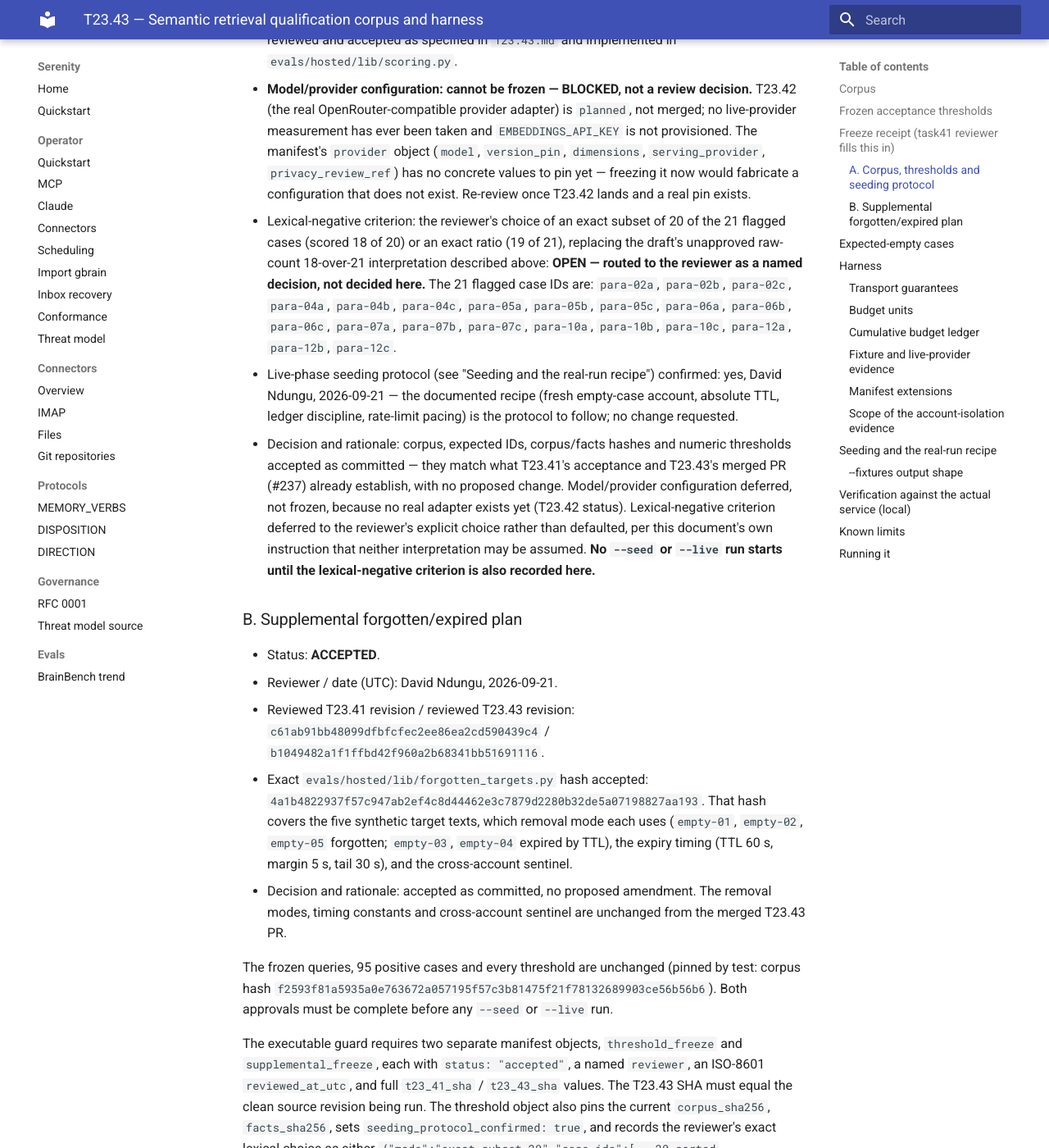
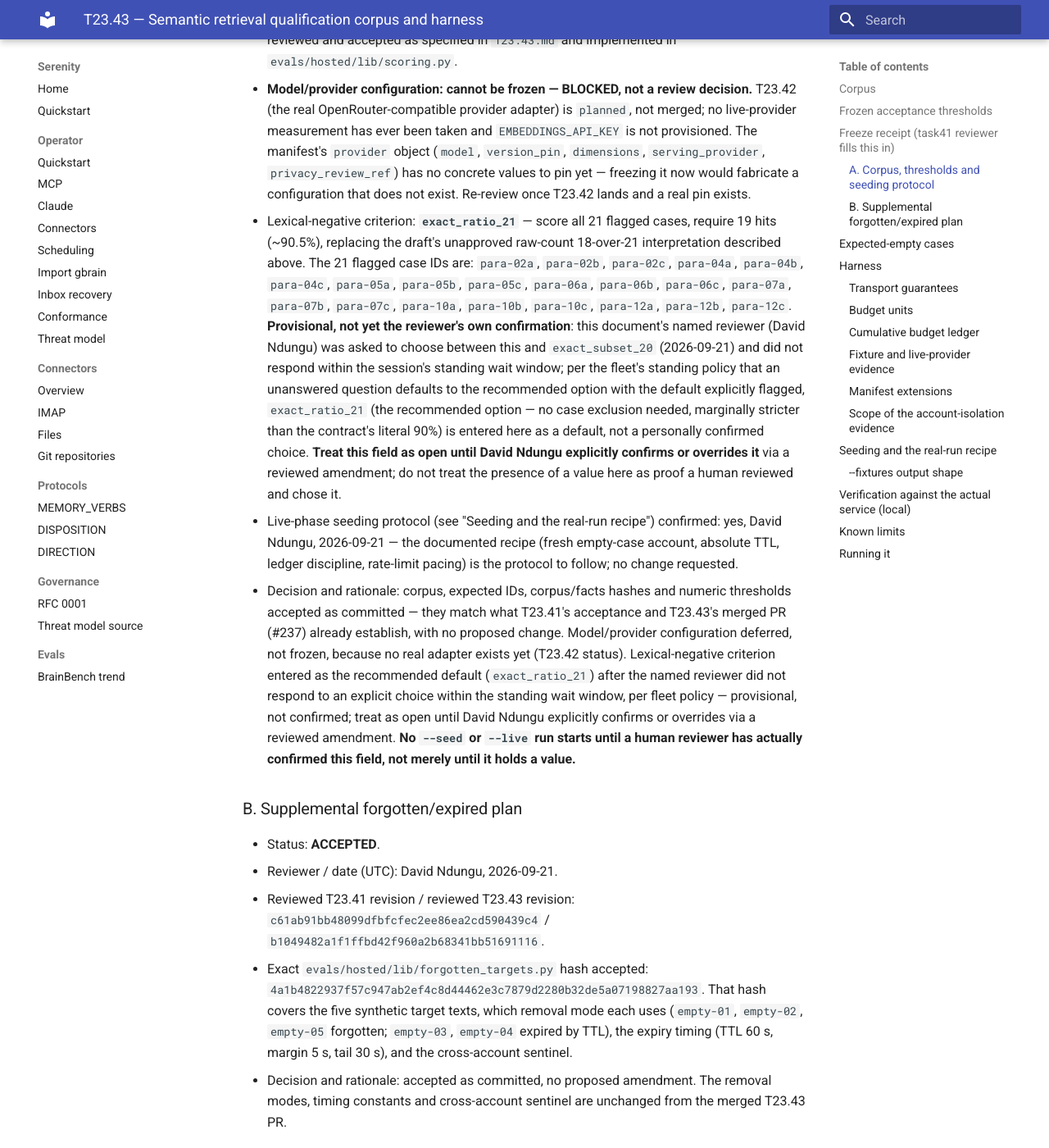
Before and after one commit to sirerun/serenity, an MkDocs documentation site: the page built from docs/launch/hosted-completion/embedding-eval.md, in a window 1280 px wide and 1400 px high, scrolled down 2883 px. Shown: the whole window at 82% size. Built offline with MkDocs 1.6.1 and Material for MkDocs 9.7.7, drawn with Linux system fonts in a browser that asks for light colours.

Commit message:
docs(hosted): T23.43 lexical-negative criterion — provisional default, not reviewer-confirmed
David Ndungu (the named reviewer) did not respond within the session's wait
window to an explicit choice between exact_ratio_21 and exact_subset_20.
Per the fleet's standing policy, the recommended option (exact_ratio_21:
score all 21 flagged cases, require 19 hits, no exclusion needed) is
entered as a default, clearly flagged as provisional rather than a
personally confirmed reviewer decision. No --seed or --live run should be
treated as cleared on this field alone until David explicitly confirms or
overrides it.

```diff
--- a/docs/launch/hosted-completion/embedding-eval.md
+++ b/docs/launch/hosted-completion/embedding-eval.md
@@ -115,15 +115,24 @@ neither approval may be inferred from the other.
   `privacy_review_ref`) has no concrete values to pin yet — freezing it now
   would fabricate a configuration that does not exist. Re-review once T23.42
   lands and a real pin exists.
-- Lexical-negative criterion: the reviewer's choice of an exact subset of 20
-  of the 21 flagged cases (scored 18 of 20) or an exact ratio (19 of 21),
-  replacing the draft's unapproved raw-count 18-over-21 interpretation
-  described above: **OPEN — routed to the reviewer as a named decision,
-  not decided here.** The 21 flagged case IDs are: `para-02a`, `para-02b`,
-  `para-02c`, `para-04a`, `para-04b`, `para-04c`, `para-05a`, `para-05b`,
-  `para-05c`, `para-06a`, `para-06b`, `para-06c`, `para-07a`, `para-07b`,
-  `para-07c`, `para-10a`, `para-10b`, `para-10c`, `para-12a`, `para-12b`,
-  `para-12c`.
+- Lexical-negative criterion: **`exact_ratio_21`** — score all 21 flagged
+  cases, require 19 hits (~90.5%), replacing the draft's unapproved
+  raw-count 18-over-21 interpretation described above. The 21 flagged case
+  IDs are: `para-02a`, `para-02b`, `para-02c`, `para-04a`, `para-04b`,
+  `para-04c`, `para-05a`, `para-05b`, `para-05c`, `para-06a`, `para-06b`,
+  `para-06c`, `para-07a`, `para-07b`, `para-07c`, `para-10a`, `para-10b`,
+  `para-10c`, `para-12a`, `para-12b`, `para-12c`.
+  **Provisional, not yet the reviewer's own confirmation**: this document's
+  named reviewer (David Ndungu) was asked to choose between this and
+  `exact_subset_20` (2026-09-21) and did not respond within the session's
+  standing wait window; per the fleet's standing policy that an unanswered
+  question defaults to the recommended option with the default explicitly
+  flagged, `exact_ratio_21` (the recommended option — no case exclusion
+  needed, marginally stricter than the contract's literal 90%) is entered
+  here as a default, not a personally confirmed choice. **Treat this field
+  as open until David Ndungu explicitly confirms or overrides it** via a
+  reviewed amendment; do not treat the presence of a value here as proof a
+  human reviewed and chose it.
 - Live-phase seeding protocol (see "Seeding and the real-run recipe")
   confirmed: yes, David Ndungu, 2026-09-21 — the documented recipe (fresh
   empty-case account, absolute TTL, ledger discipline, rate-limit pacing)
@@ -133,10 +142,12 @@ neither approval may be inferred from the other.
   acceptance and T23.43's merged PR (#237) already establish, with no
   proposed change. Model/provider configuration deferred, not frozen,
   because no real adapter exists yet (T23.42 status). Lexical-negative
-  criterion deferred to the reviewer's explicit choice rather than defaulted,
-  per this document's own instruction that neither interpretation may be
-  assumed. **No `--seed` or `--live` run starts until the lexical-negative
-  criterion is also recorded here.**
+  criterion entered as the recommended default (`exact_ratio_21`) after the
+  named reviewer did not respond to an explicit choice within the standing
+  wait window, per fleet policy — provisional, not confirmed; treat as open
+  until David Ndungu explicitly confirms or overrides via a reviewed
+  amendment. **No `--seed` or `--live` run starts until a human reviewer has
+  actually confirmed this field, not merely until it holds a value.**
 
 ### B. Supplemental forgotten/expired plan
 
```
